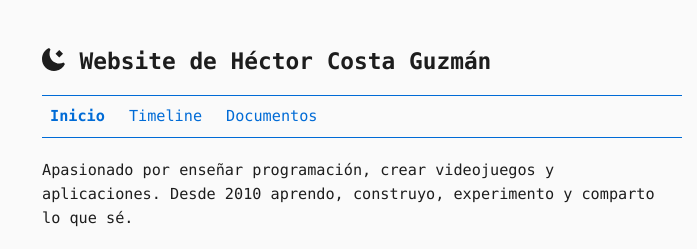
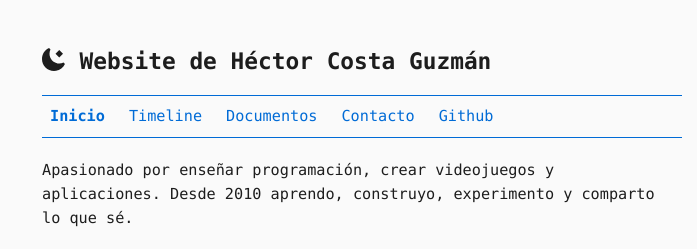
Before and after one commit to hcosta/hcosta.github.io, a website: page index.html in a window 1280 px wide. Shown: the top 249 px of the page, 198-895 px from the left. Drawn offline with Linux system fonts and the light colour scheme.

Commit message:
Updated links

```diff
--- a/index.html
+++ b/index.html
@@ -46,6 +46,8 @@
         <!-- <li><a href="/podcast/">Podcast</a></li> -->
         <li><a href="/timeline/">Timeline</a></li>
         <li><a href="https://hektorprofe.github.io" target="_blank">Documentos</a></li>
+        <li><a href="https://forms.gle/hcdMHGYkHPvvFJe87" target="_blank">Contacto</a></li>
+        <li><a href="https://github.com/hcosta" target="_blank">Github</a></li>
       </ul>
     </nav>
   </header>
```
Also changed, not shown: timeline/index.html (+2 -0 lines).
